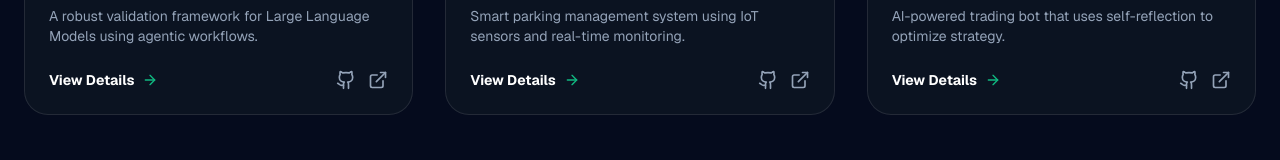
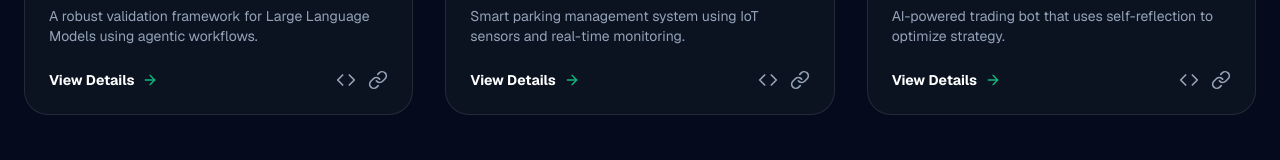
Before and after one commit to wasif23ahad/wasif23ahad-portfolio, a Next.js app: page / in a window 1280 px wide. Shown: the part 4066-4226 px from the top of the page. Built offline with nearby package versions, Linux system fonts and the light colour scheme.

Commit message:
feat: add Projects and Experience section components

```diff
--- a/src/components/sections/Experience.tsx
+++ b/src/components/sections/Experience.tsx
@@ -79,7 +79,7 @@ export default function Experience() {
                   whileInView={{ opacity: 1, y: 0 }}
                   viewport={{ once: true }}
                   transition={{ delay: index * 0.2 }}
-                  className="glass p-6 rounded-2xl border border-white/5 bg-linear-to-br from-white/[0.02] to-transparent"
+                  className="glass p-6 rounded-2xl border border-white/5 bg-linear-to-br from-white/2 to-transparent"
                 >
                   <h3 className="text-lg font-bold text-white mb-1">{edu.degree}</h3>
                   <p className="text-ai-accent text-sm font-medium mb-3">{edu.institution}</p>
--- a/src/components/sections/Projects.tsx
+++ b/src/components/sections/Projects.tsx
@@ -3,7 +3,7 @@
 import { useState } from 'react';
 import { motion, AnimatePresence } from 'framer-motion';
 import { projects, Project } from '@/data/projects';
-import { ExternalLink, Github, X, ArrowRight, CheckCircle2, Lightbulb } from 'lucide-react';
+import { Link, Code, X, ArrowRight, CheckCircle2, Lightbulb } from 'lucide-react';
 import Image from 'next/image';
 
 export default function Projects() {
@@ -80,12 +80,12 @@ export default function Projects() {
                   <div className="flex gap-3">
                     {project.githubLink && (
                       <a href={project.githubLink} target="_blank" rel="noopener noreferrer" className="text-text-secondary hover:text-white transition-colors">
-                        <Github className="w-5 h-5" />
+                        <Code className="w-5 h-5" />
                       </a>
                     )}
                     {project.liveLink && (
                       <a href={project.liveLink} target="_blank" rel="noopener noreferrer" className="text-text-secondary hover:text-ai-accent transition-colors">
-                        <ExternalLink className="w-5 h-5" />
+                        <Link className="w-5 h-5" />
                       </a>
                     )}
                   </div>
@@ -99,7 +99,7 @@ export default function Projects() {
       {/* Project Detail Modal */}
       <AnimatePresence>
         {selectedProject && (
-          <div className="fixed inset-0 z-[100] flex items-center justify-center p-4 md:p-12">
+          <div className="fixed inset-0 z-100 flex items-center justify-center p-4 md:p-12">
             <motion.div
               initial={{ opacity: 0 }}
               animate={{ opacity: 1 }}
@@ -202,7 +202,7 @@ export default function Projects() {
                       rel="noopener noreferrer"
                       className="flex-1 py-4 bg-ai-accent text-slate-950 font-bold rounded-2xl text-center flex items-center justify-center gap-2 hover:scale-[1.02] active:scale-[0.98] transition-all"
                     >
-                      Live Preview <ExternalLink className="w-4 h-4" />
+                      Live Preview <Link className="w-4 h-4" />
                     </a>
                   )}
                   {selectedProject.githubLink && (
@@ -212,7 +212,7 @@ export default function Projects() {
                       rel="noopener noreferrer"
                       className="flex-1 py-4 glass border border-white/10 text-white font-bold rounded-2xl text-center flex items-center justify-center gap-2 hover:scale-[1.02] active:scale-[0.98] transition-all"
                     >
-                      Source Code <Github className="w-4 h-4" />
+                      Source Code <Code className="w-4 h-4" />
                     </a>
                   )}
                 </div>
```
